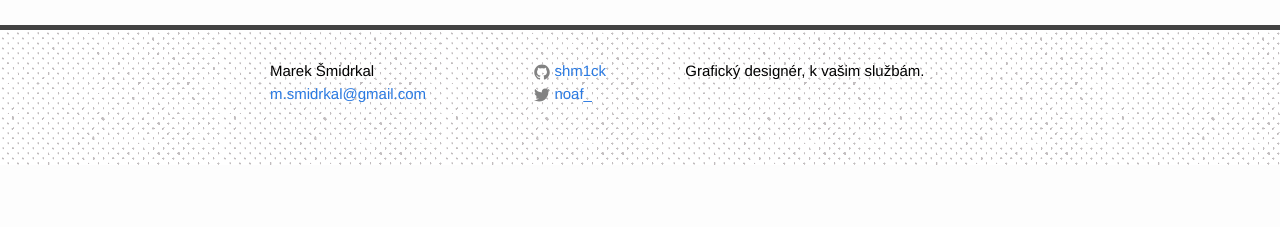
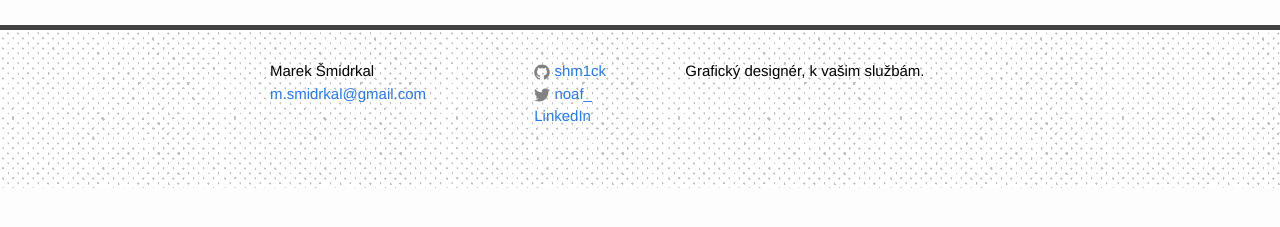
Before and after one commit to shm1ck/my-first-repo.github.io, a Jekyll site: the page built from index.html, in a window 1280 px wide. Shown: the part 474-701 px from the top of the page. Built offline with Jekyll 4.4.1, drawn with Linux system fonts in a browser that asks for light colours; some web fonts are replaced.

Commit message:
Update footer.html

```diff
--- a/_includes/footer.html
+++ b/_includes/footer.html
@@ -24,6 +24,9 @@
             {% include icon-twitter.html username=site.twitter_username %}
           </li>
           {% endif %}
+          <li>
+            <a href="https://cz.linkedin.com/in/marek-šmidrkal-1b149853">LinkedIn</a>
+          </li>
         </ul>
       </div>
 
```
